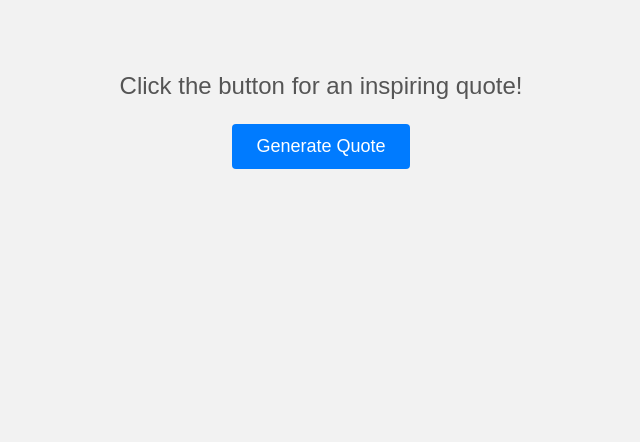
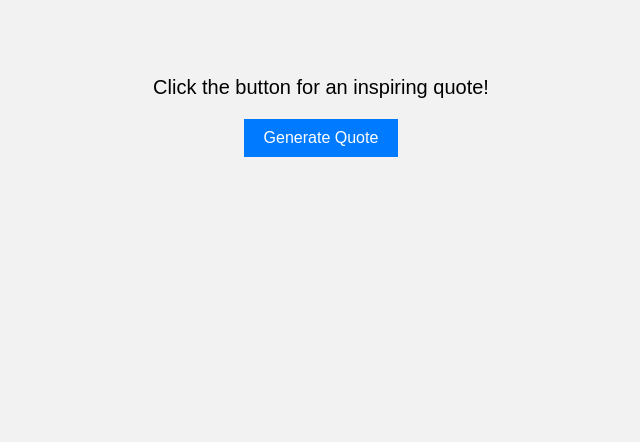
Before and after one commit to ME-YOU-SICK/InspiroBot, a plain HTML site: page index.html in a window 1280 px wide. Shown: the part 358-800 px from the top of the page, without its empty margins (319-959 px from the left). Drawn offline with Linux system fonts and the light colour scheme.

Commit message:
style.css

```diff
--- a/style.css
+++ b/style.css
@@ -15,7 +15,6 @@ body {
 
 h1 {
   color: #333;
-  margin-bottom: 20px;
 }
 
 .quote-container {
@@ -24,21 +23,17 @@ h1 {
 }
 
 #quote {
-  font-size: 24px;
-  line-height: 1.5;
+  font-size: 20px;
   margin-bottom: 20px;
-  color: #555;
 }
 
 #generate-btn {
-  padding: 12px 24px;
-  font-size: 18px;
+  padding: 10px 20px;
+  font-size: 16px;
   background-color: #007bff;
   color: #fff;
   border: none;
-  border-radius: 4px;
   cursor: pointer;
-  transition: background-color 0.3s ease;
 }
 
 #generate-btn:hover {
```
